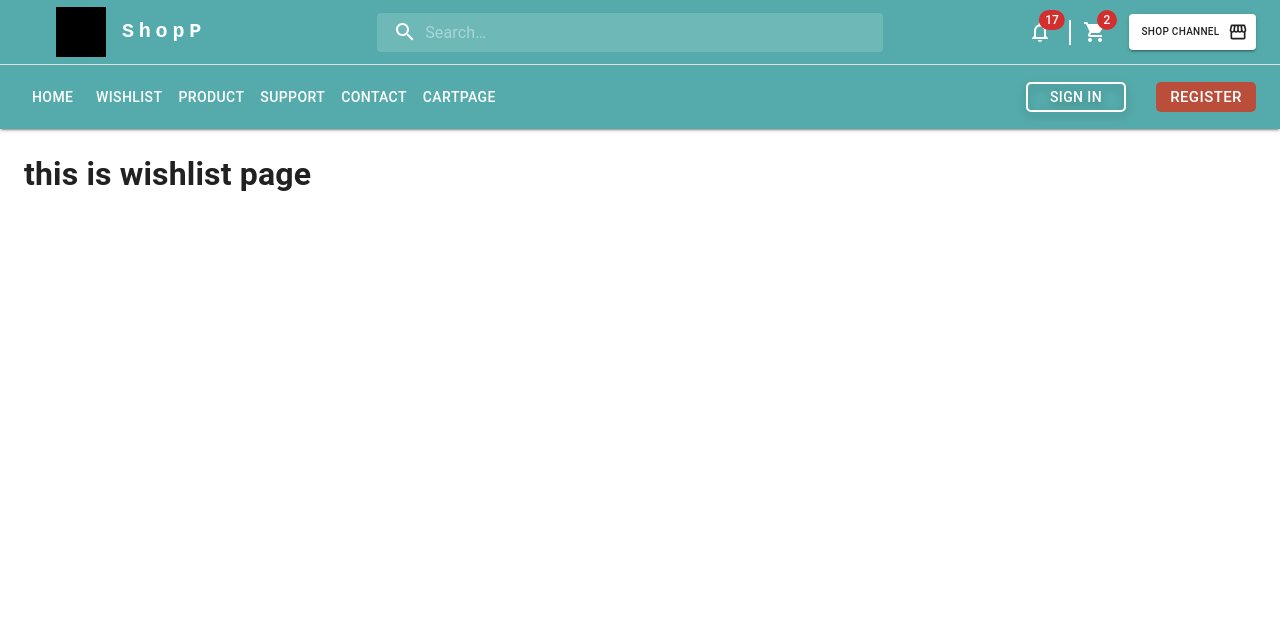
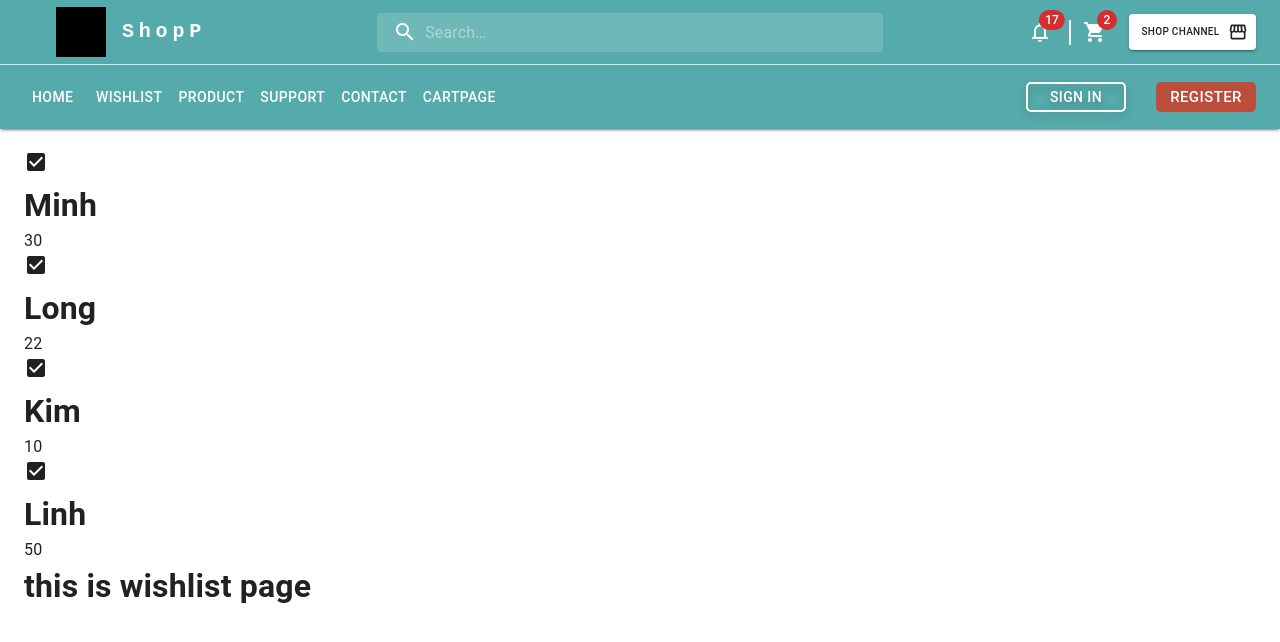
Before and after one commit to ListKelvin/ShopP-Project, a React (Create React App) app: page /wishlist in a window 1280 px wide. Shown: the top 642 px of the page. Built offline with nearby package versions, Linux system fonts and the light colour scheme; what styled-breakpoints would draw is missing.

Commit message:
Update  wishlist and cartPage

```diff
--- a/src/pages/CartPage/index.js
+++ b/src/pages/CartPage/index.js
@@ -1,7 +1,29 @@
+const Array01 = [
+  {
+    name: "minh",
+    age: 18,
+  },
+  {
+    name: "Kiet",
+    age: 22,
+  },
+  {
+    name: "Long",
+    age: 30,
+  },
+];
+
 const CartPage = () => {
   return (
     //mọi code phải nằm trong thẻ này (<> </>)
     <>
+      {Array01.map(({ name, age }, id) => (
+        <div key={id}>
+          <h1>{name}</h1>
+          <span> {age}</span>
+        </div>
+      ))}
+
       <h1> this is Cart page</h1>
     </>
   );
--- a/src/pages/Wislist/index.js
+++ b/src/pages/Wislist/index.js
@@ -1,6 +1,24 @@
+import { CheckBox } from "@mui/icons-material";
+
+const Array02 = [
+  { id: 0, animalName: "Minh", age: 30 },
+  { id: 1, animalName: "Long", age: 22 },
+  { id: 2, animalName: "Kim", age: 10 },
+  { id: 3, animalName: "Linh", age: 50 },
+];
+// const { animalName, age } = props;
 const Wishlist = () => {
   return (
     <>
+      {Array02.map(({ animalName, age, id }) => {
+        return (
+          <div key={id}>
+            <CheckBox>fdsfsd</CheckBox>
+            <h1>{animalName}</h1>
+            <span>{age}</span>
+          </div>
+        );
+      })}
       <h1>this is wishlist page</h1>
     </>
   );
```
